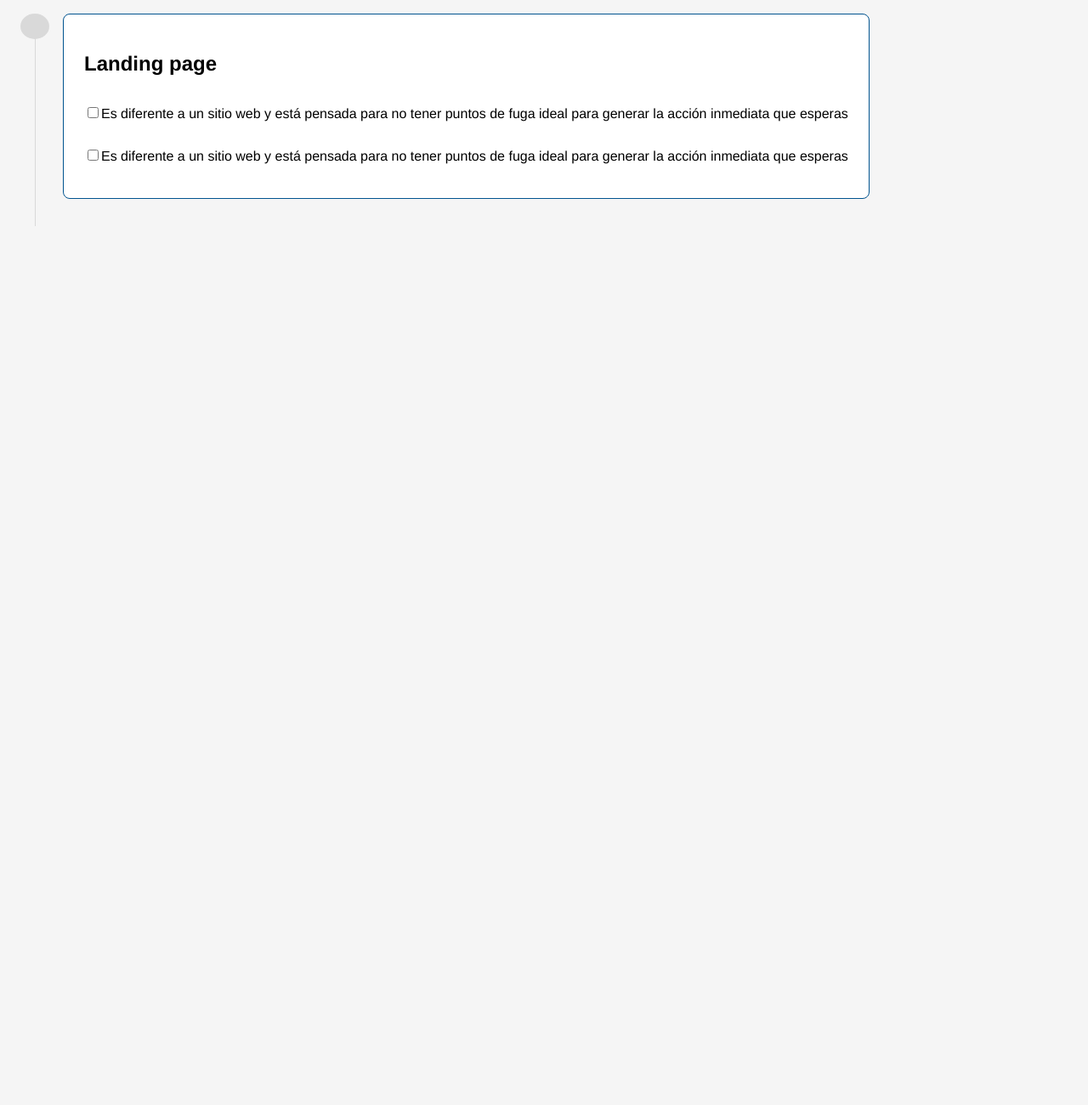
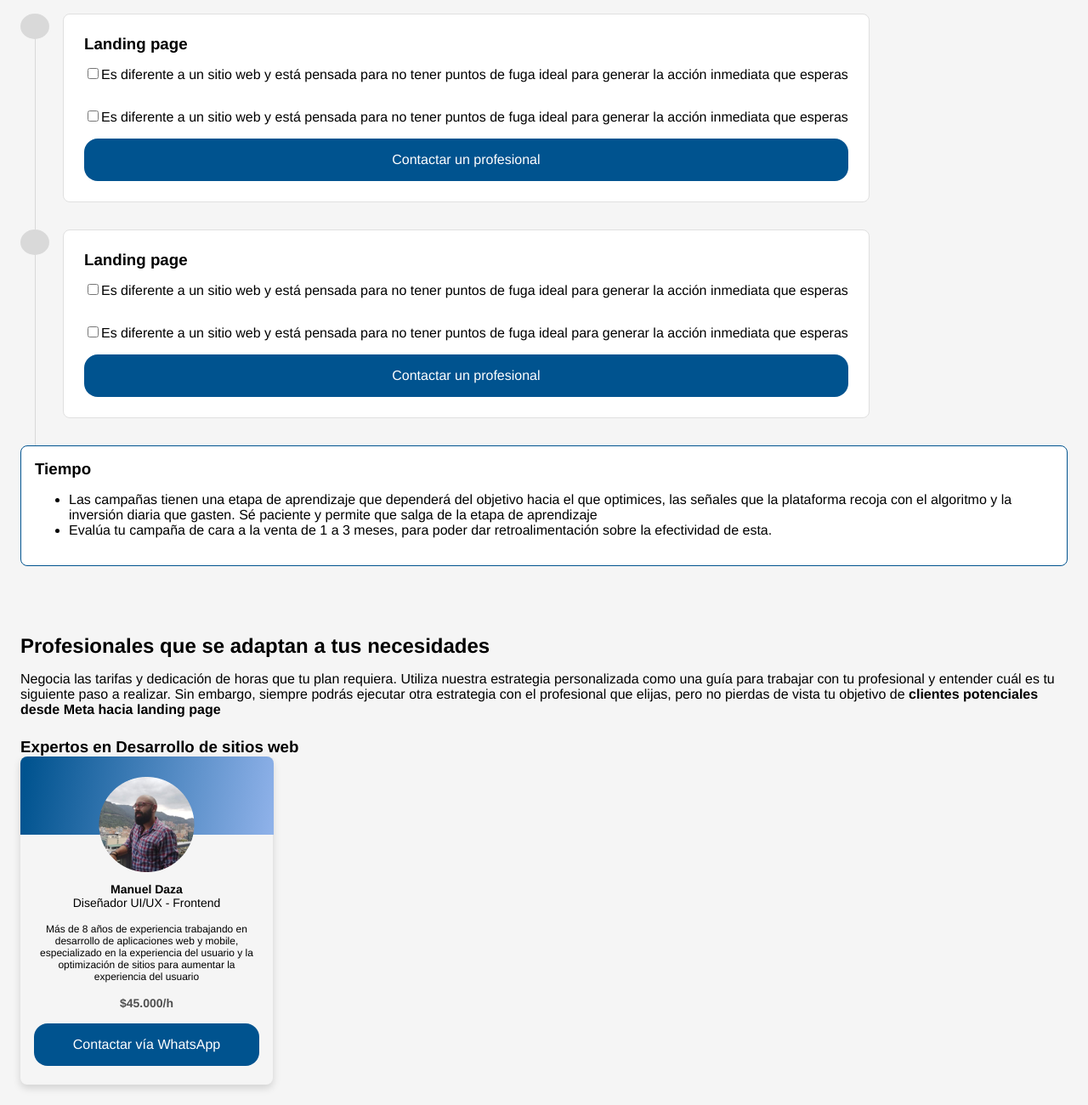
Before and after one commit to ManuelD10/DigitalStrategies, a plain HTML site: page strategies/james.html in a window 1280 px wide. Shown: the part 500-1800 px from the top of the page at 85% size. Before the commit the page ends 800 px from the top, so only its background shows below. Drawn offline with Linux system fonts and the light colour scheme.

Commit message:
Card Professional

```diff
--- a/resources/styles/strategies.css
+++ b/resources/styles/strategies.css
@@ -3,6 +3,15 @@ body{
     margin: 0px;
     padding: 0px;
     font-family: Helvetica, sans-serif;
+}
+h2{
+    margin: 0px;
+}
+h3{
+    margin: 0px;
+}
+a{
+    text-decoration: none;
 }
 .headerStrategies{
     display: flex;
@@ -61,7 +70,7 @@ body{
 }
 .ctnStepDescription{
     background: white;
-    border: 1px solid #00538F;
+    border: 1px solid #E0E0E0;
     border-radius: 8px;
     padding: 24px;
     margin-left: 16px;
@@ -87,3 +96,77 @@ body{
     display: flex;
     align-items: baseline;
 }
+.btn-main{
+    background: #00538F;
+    color: white;
+    border-radius: 16px;
+    padding: 16px 0px;
+    text-decoration: none;
+    text-align: center;
+    width: 100%;
+}
+.profesion-intro{
+    margin: 24px;
+    margin-top: 80px;
+}
+.section-experts{
+    margin: 24px;
+}
+/* Expert Cards Style */
+.card{
+    display: flex;
+    width: 265px;
+    height: 338px;
+    padding: 24px 16px;
+    flex-direction: column;
+    align-items: center;
+    gap: 16px;
+    border-radius: 8px;
+    box-shadow:  0px 4px 10px 0px rgba(0, 0, 0, 0.15);
+}
+.card__bacground-top{
+    width: 298px;
+    margin-top: -24px;
+    height: 92px;
+    position: absolute;
+    border-radius: 8px 8px 0px 0px;
+    background: linear-gradient(99deg, #00538F 2.36%, #A0BDF4 110.77%);
+}
+.card__profile-image{
+    z-index: 2;
+}
+.card__container-name{
+    text-align: center;
+    margin-top: -8px;
+}
+.card__expert-name{
+    color: #000;
+    font-family: Helvetica Neue;
+    font-size: 14px;
+    font-weight: 700;
+    line-height: normal;
+    margin: 0px;
+}
+.card__expert-profesion{
+    color: #000;
+    font-family: Helvetica Neue;
+    font-size: 14px;
+    font-weight: 200;
+    line-height: normal;
+    margin: 0px;
+}
+.card__intro{
+    color: #000;
+    text-align: center;
+    font-family: Helvetica Neue;
+    font-size: 12px;
+    font-weight: 400;
+    line-height: normal;
+}
+.card__price{
+    color: #505050;
+    font-family: Helvetica Neue;
+    font-size: 14px;
+    font-weight: 700;
+    line-height: normal;
+}
--- a/strategies/james.html
+++ b/strategies/james.html
@@ -40,7 +40,7 @@
                 <div class="line"></div>
             </div>
             <div class="ctnStepDescription">
-                <h2>Landing page</h2>
+                <h3>Landing page</h3>
                 <div class="itemStep">
                     <input type="checkbox" name="" id="">
                     <p>Es diferente a un sitio web y está pensada para no tener puntos de fuga ideal para generar la acción inmediata que esperas</p>
@@ -49,8 +49,82 @@
                     <input type="checkbox" name="" id="">
                     <p>Es diferente a un sitio web y está pensada para no tener puntos de fuga ideal para generar la acción inmediata que esperas</p>
                 </div>
+                <a href="#">
+                    <div class="btn-main">
+                        Contactar un profesional
+                    </div>
+                </a>
             </div>
         </div>
     </section>
+
+    <section>
+        <div class="ctnStep">
+            <div class="ctnBigCheck">
+                <div class="circle"></div>
+                <div class="line"></div>
+            </div>
+            <div class="ctnStepDescription">
+                <h3>Landing page</h3>
+                <div class="itemStep">
+                    <input type="checkbox" name="" id="">
+                    <p>Es diferente a un sitio web y está pensada para no tener puntos de fuga ideal para generar la acción inmediata que esperas</p>
+                </div>
+                <div class="itemStep">
+                    <input type="checkbox" name="" id="">
+                    <p>Es diferente a un sitio web y está pensada para no tener puntos de fuga ideal para generar la acción inmediata que esperas</p>
+                </div>
+                <a href="#">
+                    <div class="btn-main">
+                        Contactar un profesional
+                    </div>
+                </a>
+            </div>
+        </div>
+    </section>
+
+    <section id="time" class="ctnIntroDestacado">
+        <h3>Tiempo</h3>
+        <ul>
+            <li>Las campañas tienen una etapa de aprendizaje que dependerá del objetivo hacia el que optimices, las señales que la plataforma recoja con el algoritmo y la inversión diaria que gasten. Sé paciente y permite que salga de la etapa de aprendizaje</li>
+            <li>Evalúa tu campaña de cara a la venta de 1 a 3 meses, para poder dar retroalimentación sobre la efectividad de esta.</li>
+        </ul>
+    </section>
+
+    <section id="profesionals" class="profesion-intro">
+        <section>
+            <h2>Profesionales que se adaptan a tus necesidades</h2>
+            <p>Negocia las tarifas y dedicación de horas que tu plan requiera. Utiliza nuestra estrategia personalizada como una guía para trabajar con tu profesional y entender cuál es tu siguiente paso a realizar. Sin embargo, siempre podrás ejecutar otra estrategia con el profesional que elijas, pero no pierdas de vista tu objetivo de <b>clientes potenciales desde Meta hacia landing page</b></p>
+        </section>
+    </section>
+
+    <section class="section-experts">
+        <h3>Expertos en Desarrollo de sitios web</h3>
+
+        <a href="#">
+            <div class="ctn-cards">
+                <div class="card">
+                    <div class="card__bacground-top"></div>
+                    <div class="card__profile-image">
+                        <img src="../ProfilePic/profilePicManu.png" alt="">
+                    </div>
+                    <div class="card__container-name">
+                        <p class="card__expert-name">Manuel Daza</p>
+                        <p class="card__expert-profesion">Diseñador UI/UX - Frontend</p>
+                    </div>
+                    <div class="card__intro">
+                        Más de 8 años de experiencia trabajando en desarrollo de aplicaciones web y mobile, especializado en la experiencia del usuario y la optimización de sitios para aumentar la experiencia del usuario
+                    </div>
+                    <div class="card__price">
+                        $45.000/h
+                    </div>
+                    <div class="btn-main">
+                        Contactar vía WhatsApp
+                    </div>
+                </div>
+            </div>
+        </a>
+
+    </section>
 </body>
 </html>
```
Also changed, not shown: ProfilePic/profilePicManu.png (added), 1 other file.
